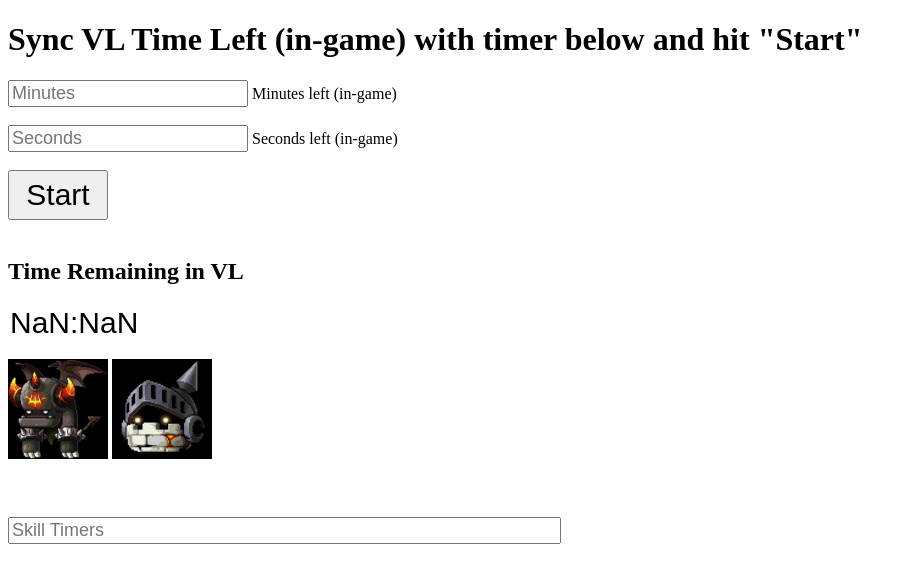
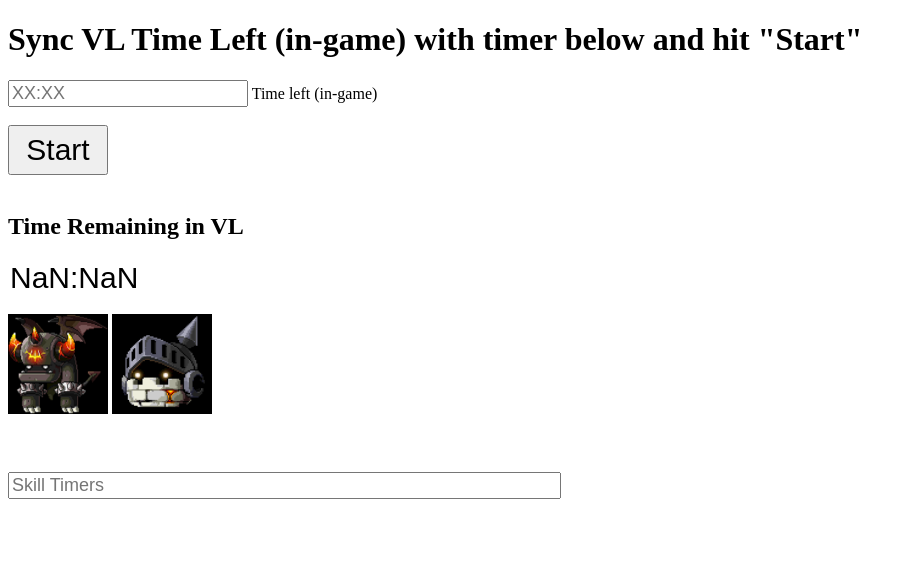
Before and after one commit to Riellex3/VLTimer, a plain HTML site: page index.html in a window 1280 px wide. Both pictures are taken after a click on the button "Start". Shown: the whole page, without its empty margins (0-914 px from the left). Drawn offline with Linux system fonts and the light colour scheme.

Commit message:
Add files via upload

```diff
--- a/index.html
+++ b/index.html
@@ -19,11 +19,10 @@
       var jailSec = "N/A";
       // Countdown Timer
       function setStartTime() {
-        const startMinutes = document.getElementById("inputMinutes").value;
-        const startSeconds = document.getElementById("inputSeconds").value;
-        time = parseInt(startMinutes) * 60 + parseInt(startSeconds)
-        console.log(startMinutes + " " + startSeconds);
-
+        const startMinutes = document.getElementById("inputTime").value;
+        realMinutes = startMinutes.substring(0,2)
+        realSeconds = startMinutes.substring(3,5)
+        time = parseInt(realMinutes) * 60 + parseInt(realSeconds)
       }
       function startTimer() {
         minutes = Math.floor(time/60);
@@ -82,8 +81,7 @@
       }
     </script>
     <h1>Sync VL Time Left (in-game) with timer below and hit "Start"</h1>
-    <input type = "text" id = "inputMinutes" name = "inputMinutes" placeholder = "Minutes" style = "font-size:18px"> Minutes left (in-game)<br><br>
-    <input type = "text" id = "inputSeconds" name = "inputSeconds" placeholder = "Seconds" style = "font-size:18px"> Seconds left (in-game)<br><br>
+    <input type = "text" id = "inputTime" name = "inputTime" placeholder = "XX:XX" style = "font-size:18px"> Time left (in-game)<br><br>
     <input type = "button" id = "startTimer" name = "startTimer" value = "Start" style = "width:100px;height:50px;font-size:30px" onclick =
       "setStartTime(),
       startTimer(),
```
